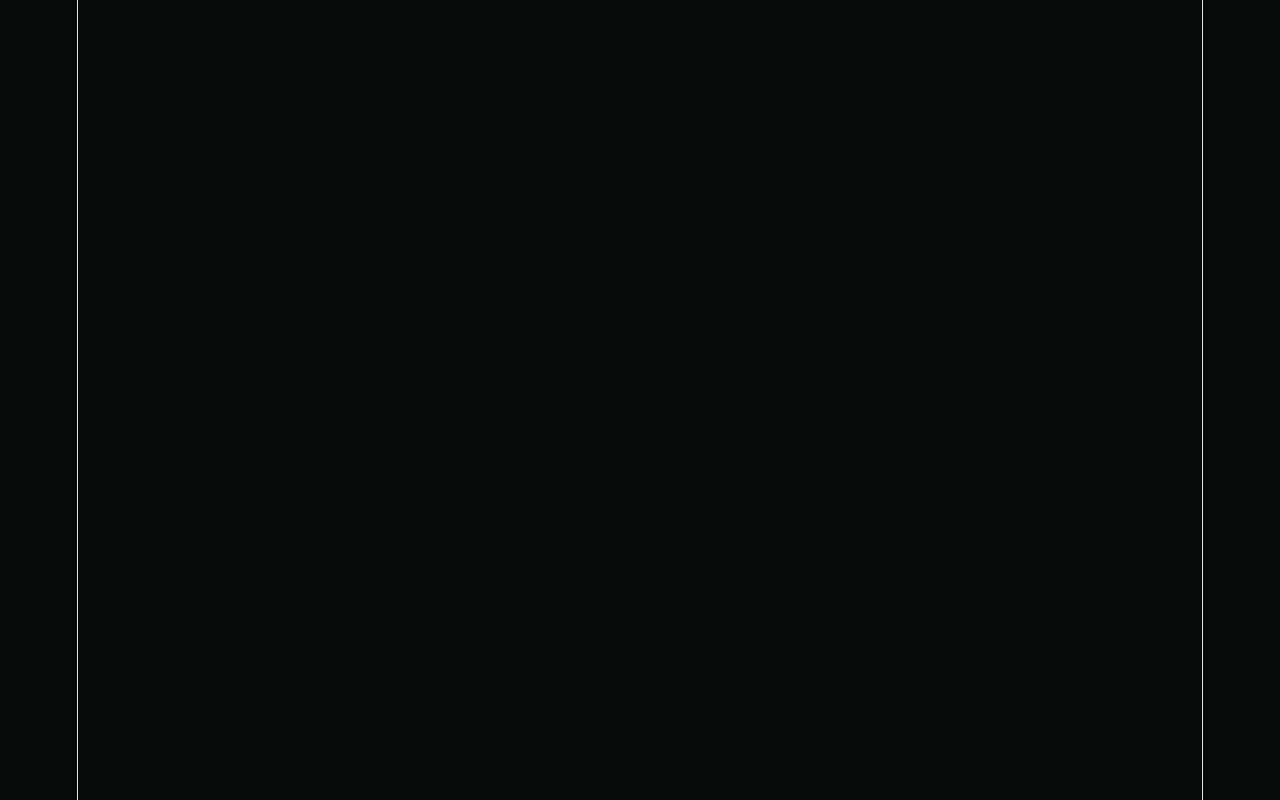
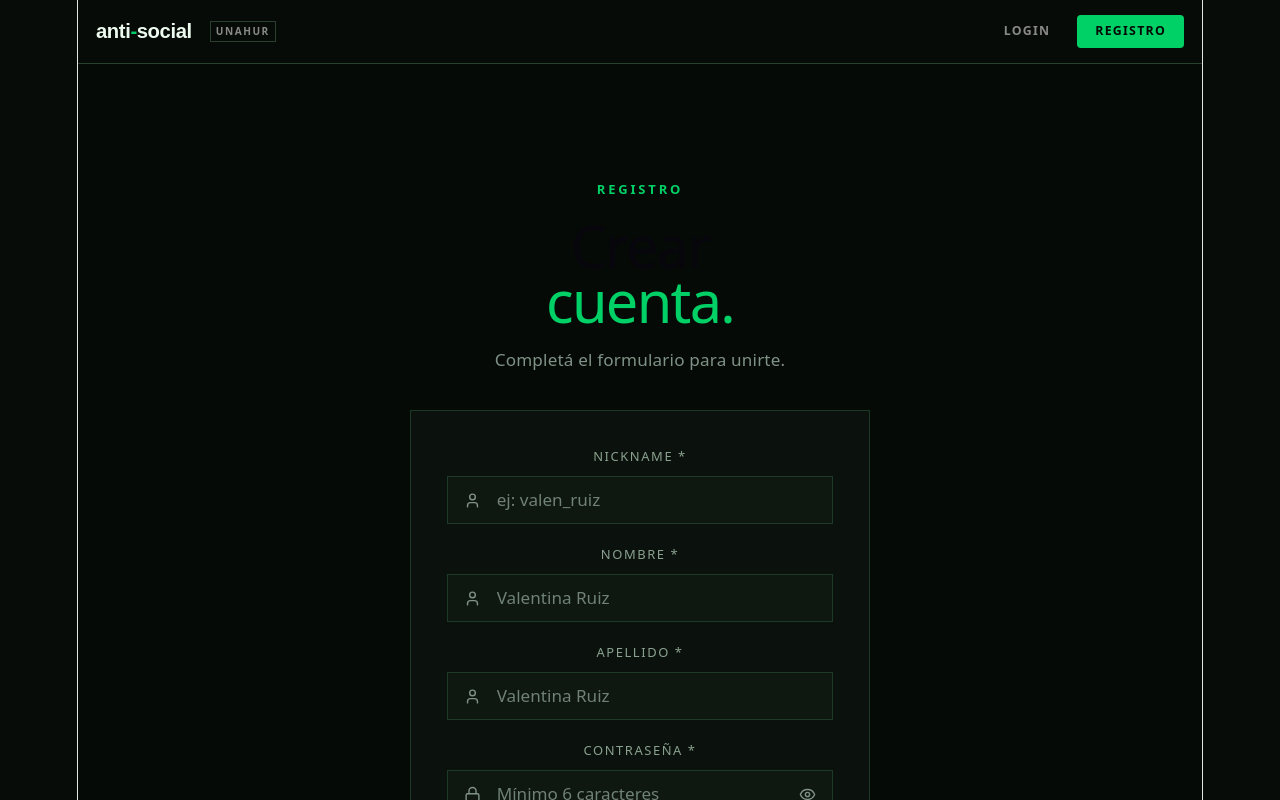
Before and after one commit to joelalan13/Frontend, a React (Vite) app in the folder anti-social-documental/: page /register in a window 1280 px wide. Shown: the top 800 px of the page. Built offline with nearby package versions, Linux system fonts and the light colour scheme.

Commit message:
Conexion con la api de usuario, crear una cuenta y guardar en la base de datos. Pagina de perfil, mostrar publicaciones del usuario y poder cerrar sesion.

```diff
--- a/anti-social-documental/src/App.tsx
+++ b/anti-social-documental/src/App.tsx
@@ -55,9 +55,17 @@ function App() {
 
   return (
     <div>
-
+        <Header screen={screen} onNav={handleNav} />
+        <Routes>
+            <Route path="/" element={<Inicio/>}/>
+            <Route path="/login" element={<Login/>}/>
+            <Route path="/register" element={<Register/>}/>
+            <Route path="/perfil" element={<Perfil/>} />
+            <Route path="/newPost" element={<NewPost/>}/>
+            <Route path="/postDetails/:idPost" element={<PostDetails/>}/>
+        </Routes>
     </div>
-  );
+  )
 }
 
 export default App
--- a/anti-social-documental/src/api.ts
+++ b/anti-social-documental/src/api.ts
@@ -1,7 +1,7 @@
 import axios from 'axios';
 
 const api = axios.create({
-  baseURL: 'http://localhost:3000' // Tu servidor de Node.js
+  baseURL: 'http://localhost:8080' // Tu servidor de Node.js
 });
 
 export default api;
--- a/anti-social-documental/src/component/LoginForm.tsx
+++ b/anti-social-documental/src/component/LoginForm.tsx
@@ -1,21 +1,40 @@
 import { useState } from "react";
 import { User, Lock, Eye, ArrowRight } from "lucide-react";
+import { useNavigate } from "react-router-dom";
+import api from "../api";
 // @ts-ignore: allow importing CSS without type declarations
 import "../styles/loginForm.css"
 
 const LoginForm = () => {
+    const [nickname, setNickname] = useState("");
+    const [password, setPassword] = useState("");
+    const navigate = useNavigate();
 
-    const [nickname,setNickname]=useState("");
+    const handleSubmit = async (e: React.FormEvent<HTMLFormElement>) => {
+        e.preventDefault();
+        console.log("¡Click detectado! Nickname:", nickname, "Password:", password);
+        try {
+            const response = await api.get('/usuarios'); // Obtiene la lista
+            console.log("Respuesta de la API:", response.data);
+            const usuarios = response.data;
+            const usuarioEncontrado = usuarios.find((u: any) =>
+            u.nickName.toLowerCase() === nickname.toLowerCase()
+        );
 
-    const [password,setPassword]=useState("");
+            console.log("Usuario encontrado:", usuarioEncontrado);
 
-    const handleSubmit=(e:React.FormEvent)=>{
-
-        e.preventDefault();
-
-        console.log(nickname,password);
-
-    }
+            if (usuarioEncontrado && password === "123456") {
+                localStorage.setItem('usuario', JSON.stringify(usuarioEncontrado));
+                console.log("Login exitoso, redirigiendo...");
+                navigate('/perfil');
+            } else {
+                alert("Credenciales incorrectas o usuario no encontrado");
+            }
+        } catch (error) {
+            console.error("Error al conectar", error);
+            alert("Error de conexión con el servidor");
+        }
+    };
 
     return(
 
--- a/anti-social-documental/src/component/RegisterForm.tsx
+++ b/anti-social-documental/src/component/RegisterForm.tsx
@@ -1,36 +1,45 @@
 import { useState } from "react";
 import { Link } from "react-router-dom";
 import { User, Lock, Eye, ArrowRight, AlertCircle } from "lucide-react";
+import axios from "axios"; // 1. Importa axios
+import { useNavigate } from "react-router-dom";
 // @ts-ignore: allow importing CSS without type declarations
 import "../styles/registerForm.css";
 
 const RegisterForm = () => {
   const [nickName, setNickName] = useState("");
-  const [nombreCompleto, setNombreCompleto] = useState("");
+  const [nombre, setNombre] = useState("");
+  const [apellido, setApellido] = useState("");
   const [password, setPassword] = useState("");
   const [error, setError] = useState("");
+  const navigate = useNavigate();
 
-  const handleSubmit = (e: React.FormEvent) => {
-    e.preventDefault();
+  const handleSubmit = async (e: React.FormEvent) => {
+  e.preventDefault();
 
-    if (!nickName || !nombreCompleto || !password) {
-      setError("Completá todos los campos obligatorios.");
-      return;
-    }
+  // Validación corregida
+  if (!nickName || !nombre || !apellido || !password) {
+    setError("Completá todos los campos obligatorios.");
+    return;
+  }
 
-    if (password.length < 6) {
-      setError("La contraseña debe tener mínimo 6 caracteres.");
-      return;
-    }
+  try {
+    // POST hacia tu backend (según router.user.js)
+    const response = await axios.post("http://localhost:8080/usuario", {
+      nickName: nickName,
+      nombre: nombre,
+      apellido: apellido,
+    });
 
-    setError("");
+    console.log("Usuario creado:", response.data);
+    alert("¡Cuenta creada con éxito!");
 
-    console.log({
-      nickName,
-      nombreCompleto,
-      password,
-    });
-  };
+    // Una vez creado, redirigimos al login para que el usuario ingrese
+    navigate("/login");
+  } catch (err: any) {
+    setError("Error al registrar: " + (err.response?.data?.message || "Servidor no disponible"));
+  }
+};
 
   return (
     <main className="registro">
@@ -64,14 +73,26 @@ const RegisterForm = () => {
             </label>
 
             <label>
-              NOMBRE COMPLETO *
+              NOMBRE *
               <div className="registro-form__input">
                 <User size={17} />
                 <input
                   type="text"
                   placeholder="Valentina Ruiz"
-                  value={nombreCompleto}
-                  onChange={(e) => setNombreCompleto(e.target.value)}
+                  value={nombre}
+                  onChange={(e) => setNombre(e.target.value)}
+                />
+              </div>
+            </label>
+            <label>
+              APELLIDO *
+              <div className="registro-form__input">
+                <User size={17} />
+                <input
+                  type="text"
+                  placeholder="Valentina Ruiz"
+                  value={apellido}
+                  onChange={(e) => setApellido(e.target.value)}
                 />
               </div>
             </label>
--- a/anti-social-documental/src/pages/Perfil.tsx
+++ b/anti-social-documental/src/pages/Perfil.tsx
@@ -11,37 +11,35 @@ const Perfil = () => {
     const navigate = useNavigate();
 
     useEffect(() => {
-        // 1. Verificar si el usuario está logueado
-        const storedUser = localStorage.getItem('user');
+        const storedUser = localStorage.getItem('usuario');
         if (!storedUser) {
-            navigate('/login');
+            navigate('/login'); // Si no hay sesión, manda al login
             return;
         }
 
-        const userData = JSON.parse(storedUser);
-        if (!userData) {
-            navigate('/login');
-            return;
-        }
-        setUser(userData);
+        setUser(JSON.parse(storedUser));
+    }, [navigate]);
 
-        // 2. Consultar publicaciones por userId
+    useEffect(() => {
+        if (!user) return;
+
         const fetchPosts = async () => {
+            setLoading(true);
             try {
-                const response = await axios.get(`http://localhost:8080/posts?userId=${userData.id}`);
+                const response = await axios.get(`http://localhost:8080/posts?userId=${user.id}`);
                 setPosts(response.data);
             } catch (err) {
-                console.error("Error al cargar posts", err);
+                console.error('Error al cargar posts', err);
             } finally {
                 setLoading(false);
             }
         };
 
         fetchPosts();
-    }, [navigate]);
+    }, [user]);
 
     const handleLogout = () => {
-        localStorage.removeItem('user');
+        localStorage.removeItem('usuario');
         navigate('/login');
     };
 
@@ -51,9 +49,6 @@ const Perfil = () => {
         <Container className="mt-4">
             <div className="d-flex justify-content-between align-items-center mb-4">
                 <h1>Perfil de {user?.nickName}</h1>
-                <Button variant="danger" onClick={handleLogout}>
-                    <LogOut size={18} className="me-2" /> Logout
-                </Button>
             </div>
 
             <h3 className="mb-3">Mis Publicaciones</h3>
```
